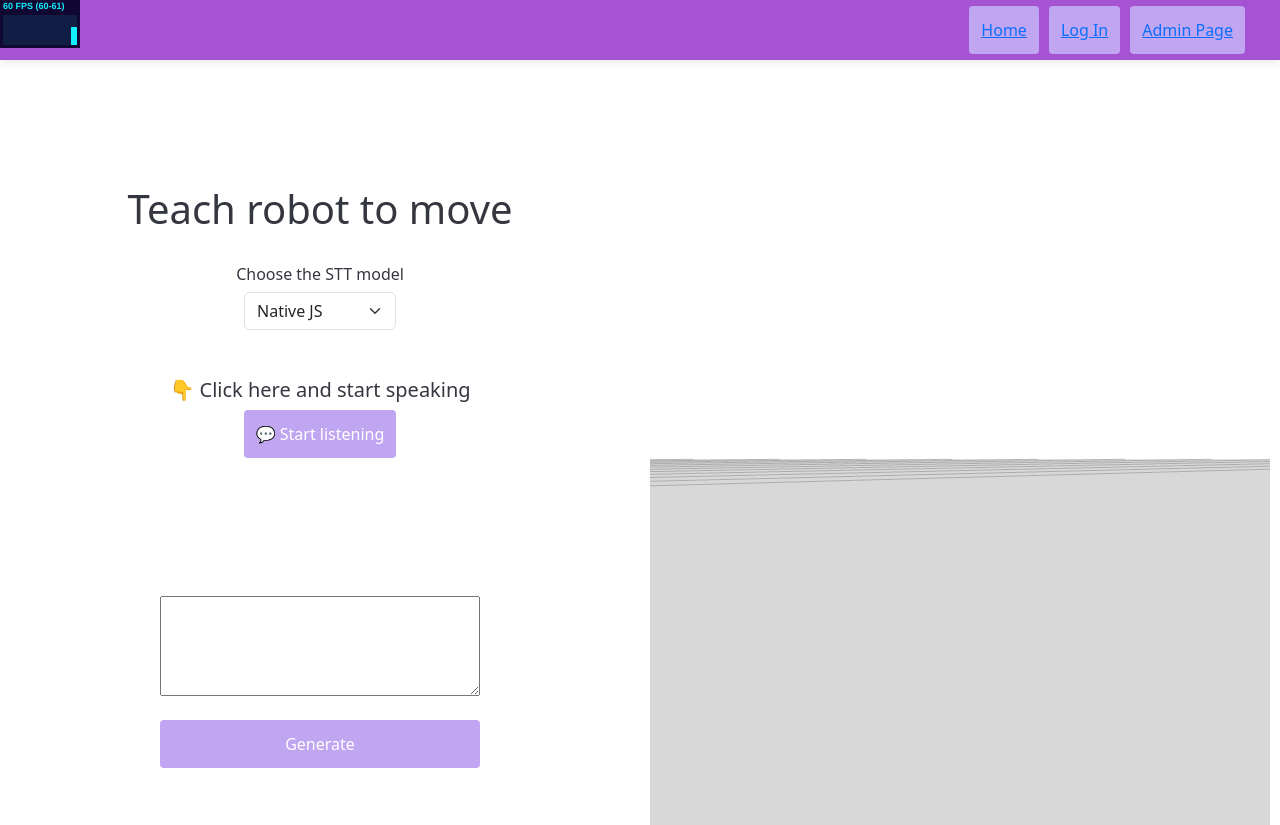
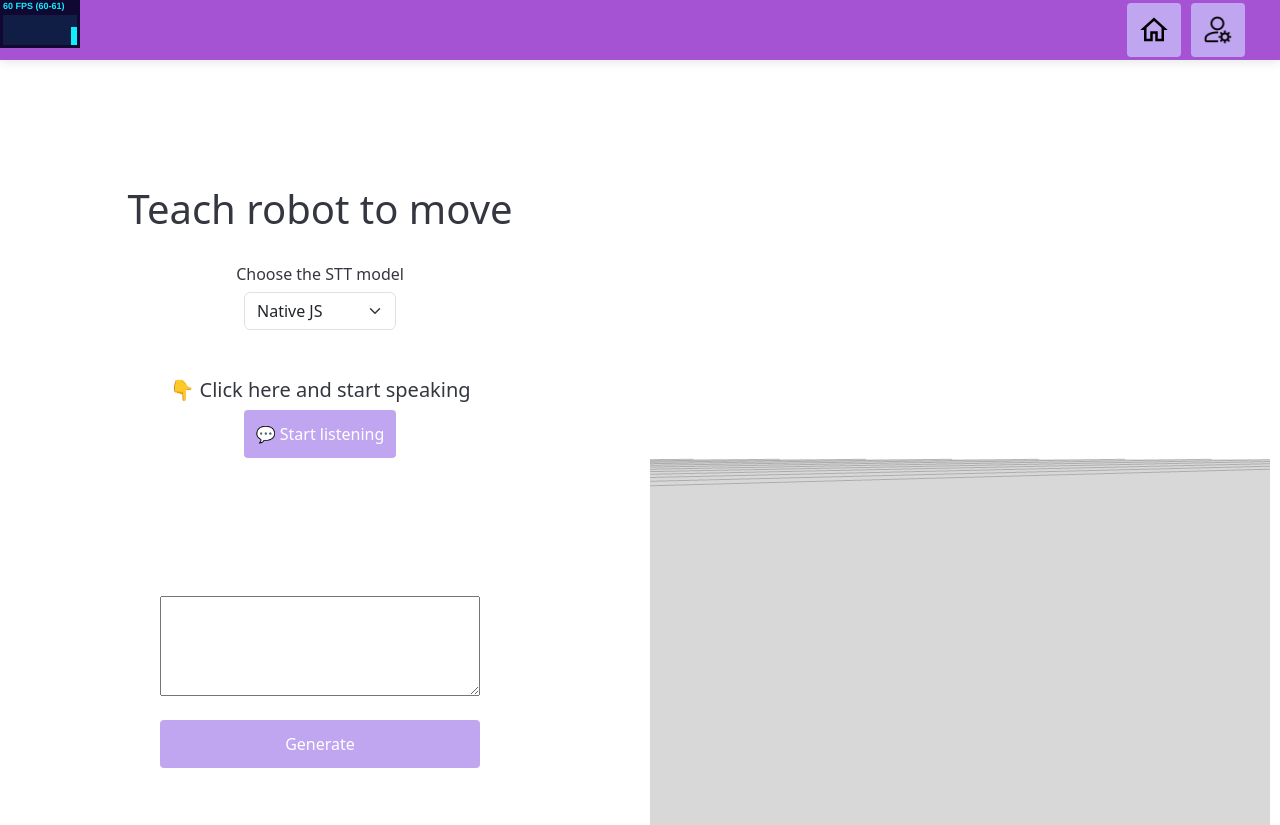
Before and after one commit to kexincchen/Teach-Robot-to-move, a Flask app: page / in a window 1280 px wide. Run offline with Flask 3, Linux system fonts and the light colour scheme; some libraries are stand-ins or nearby versions.

Commit message:
hide admin page when not logging in

```diff
--- a/templates/base.html
+++ b/templates/base.html
@@ -7,9 +7,20 @@
     <a class="navbar-brand" href="#">
     </a>
     <div class="top-buttons">
-      <button><a href="{{ url_for('index') }}"> Home </a></button>
-      <button id="btn1"><a href="{{ url_for('auth.login') }}">Log In</a></button>
+      <button>
+        <a href="{{ url_for('index') }}">
+        <svg xmlns="http://www.w3.org/2000/svg" x="0px" y="0px" width="30" height="30" viewBox="0 0 24 24">
+          <path d="M 12 2.0996094 L 1 12 L 4 12 L 4 21 L 11 21 L 11 15 L 13 15 L 13 21 L 20 21 L 20 12 L 23 12 L 12 2.0996094 z M 12 4.7910156 L 18 10.191406 L 18 11 L 18 19 L 15 19 L 15 13 L 9 13 L 9 19 L 6 19 L 6 10.191406 L 12 4.7910156 z"></path>
+        </svg>
+      </a>
+    </button>
+      <button id="btn1"><a href="{{ url_for('auth.login') }}">
+        <img style="width: 30px;" src="{{ url_for('static', filename='images/setting.png') }}"></img>
+      </a></button>
+      {% if g.user %}
+      <!--<span>{{ g.user }}</span>-->
       <button id="btn2"><a href="{{ url_for('admin.admin_page') }}">Admin Page</a></button>
+      {% endif %}
     </div>
 
 </nav>
```
Also changed, not shown: static/images/setting.png (added).
